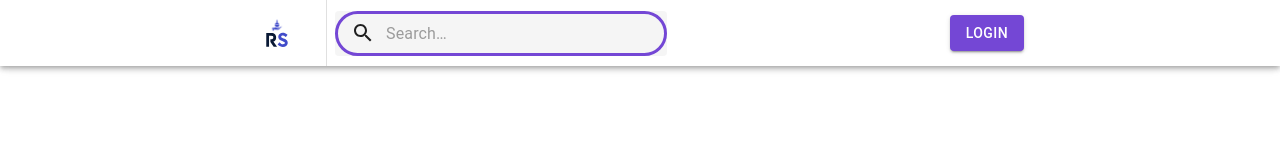
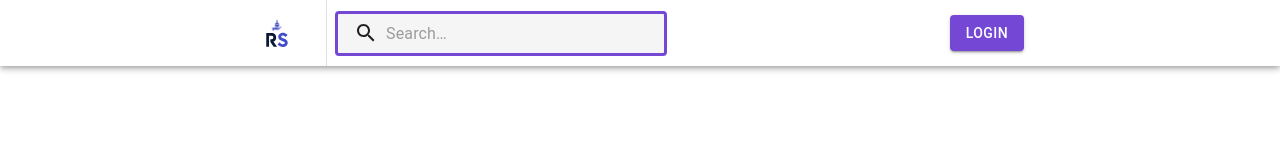
Before and after one commit to researchshare-official/frontend, a Next.js app: page / in a window 1280 px wide. Shown: the top 160 px of the page. Built offline with nearby package versions, Linux system fonts and the light colour scheme.

Commit message:
Update Searchbar border

```diff
--- a/components/AppBar.tsx
+++ b/components/AppBar.tsx
@@ -21,6 +21,8 @@ const Search = styled('div')(({ theme }) => ({
     },
     marginLeft: 0,
     width: '100%',
+    border: 'solid',
+    borderColor: theme.palette.secondary.main,
     [theme.breakpoints.up('sm')]: {
         marginLeft: theme.spacing(1),
         width: 'auto',
@@ -45,9 +47,6 @@ const StyledInputBase = styled(InputBase)(({ theme }) => ({
         paddingLeft: `calc(1em + ${theme.spacing(4)})`,
         transition: theme.transitions.create('width'),
         width: '100%',
-        border: 'solid',
-        borderRadius: theme.spacing(5),
-        borderColor: theme.palette.secondary.main,
         [theme.breakpoints.up('sm')]: {
             width: '30ch',
             '&:focus': {
```
